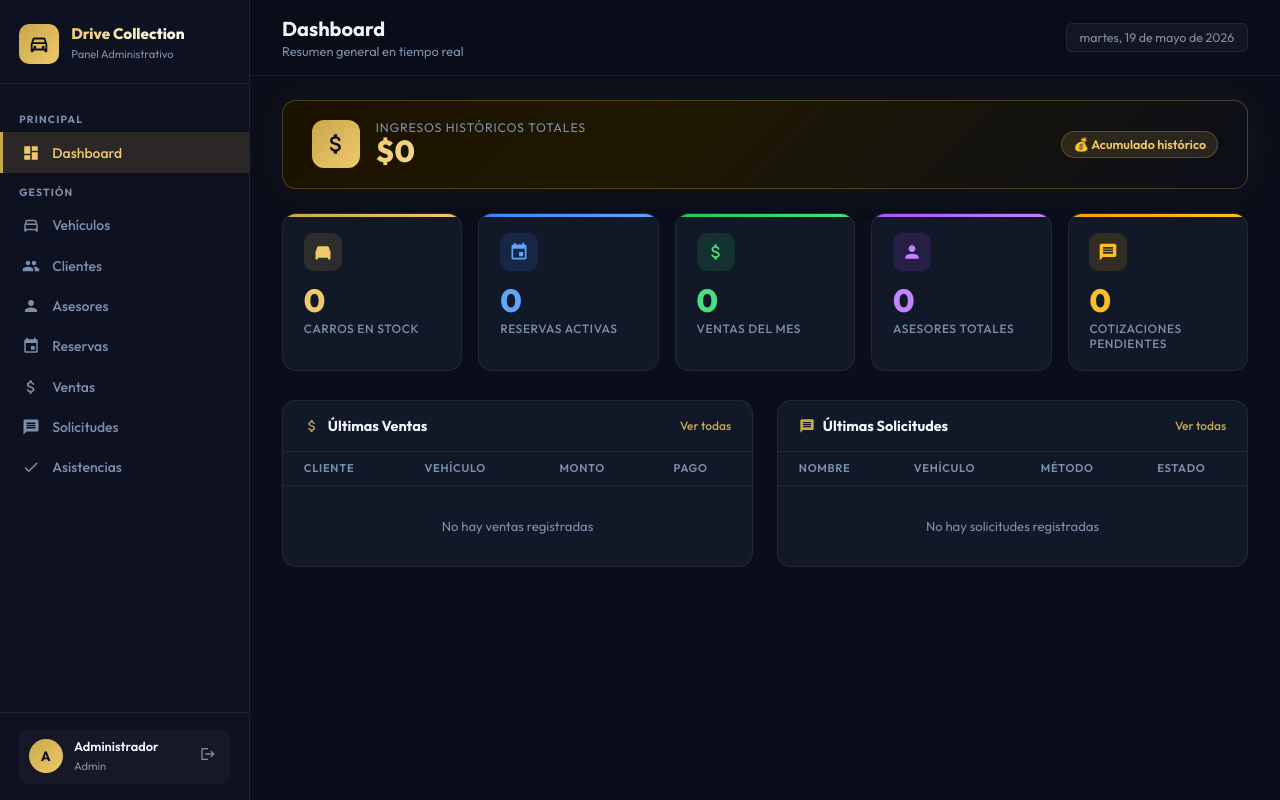
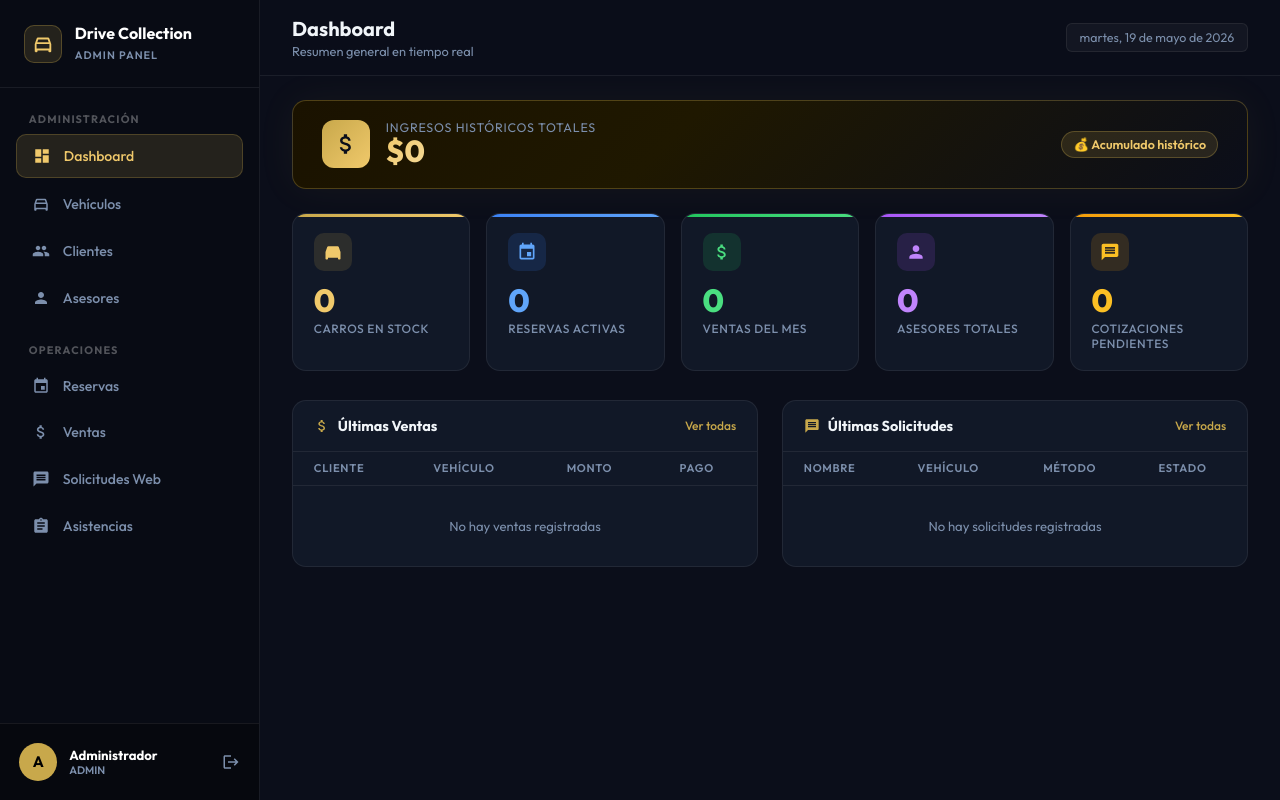
Before and after one commit to Quiwi02/DriveCollection, a PHP site: page /views/dashboard.php in a window 1280 px wide. Run offline with PHP 8.4, Linux system fonts and the light colour scheme; a user stored in the database is signed in; data comes from the database, SQL or seed files in the repository; data that the repository does not hold is empty.

Commit message:
Commit final: "Arreglos finales completos"

```diff
--- a/assetes/css/dashboard.css
+++ b/assetes/css/dashboard.css
@@ -19,7 +19,7 @@
     --success:      #22c55e;
     --warning:      #f59e0b;
     --info:         #3b82f6;
-    --sidebar-w:    250px;
+    --sidebar-w:    260px;
 }
 
 body {
@@ -33,108 +33,94 @@ body {
 /* ── SIDEBAR ─────────────────────────────────────────────── */
 .sidebar {
     width: var(--sidebar-w);
-    background: var(--sidebar-bg);
+    background: #080b14;
     border-right: 1px solid var(--border);
     display: flex;
     flex-direction: column;
     position: fixed;
-    top: 0; left: 0; bottom: 0;
+    top: 0; bottom: 0; left: 0;
     z-index: 100;
-    transition: transform .3s ease;
 }
 
 .sidebar-brand {
-    padding: 1.5rem 1.2rem 1.2rem;
+    padding: 1.5rem;
+    display: flex;
+    align-items: center;
+    gap: .8rem;
     border-bottom: 1px solid var(--border);
-    display: flex; align-items: center; gap: .75rem;
 }
-
 .brand-logo {
-    width: 40px; height: 40px;
-    background: linear-gradient(135deg, var(--accent), var(--accent-light));
+    width: 38px; height: 38px;
+    background: var(--accent-glow);
+    border: 1px solid rgba(200, 168, 75, 0.3);
     border-radius: 10px;
     display: flex; align-items: center; justify-content: center;
-    flex-shrink: 0;
 }
-
-.brand-logo svg { width: 22px; height: 22px; fill: #0b0e1a; }
-
-.brand-text h2 {
-    font-size: .95rem; font-weight: 800;
-    background: linear-gradient(135deg, var(--accent-light), #fff);
-    -webkit-background-clip: text; -webkit-text-fill-color: transparent;
-    line-height: 1.1;
-}
-
-.brand-text span {
-    font-size: .7rem; color: var(--muted); font-weight: 400;
-}
+.brand-logo svg { width: 22px; height: 22px; fill: var(--accent-light); }
+.brand-text h2 { font-size: 1rem; font-weight: 700; color: #fff; line-height: 1.2; }
+.brand-text span { font-size: .68rem; color: var(--muted); font-weight: 600; text-transform: uppercase; letter-spacing: 1px; }
 
 .sidebar-nav {
-    flex: 1; padding: 1rem 0; overflow-y: auto;
+    flex: 1;
+    padding: 1.5rem 1rem;
+    overflow-y: auto;
 }
-
 .nav-label {
-    font-size: .65rem; font-weight: 700; letter-spacing: 1.2px;
-    color: var(--muted); text-transform: uppercase;
-    padding: .8rem 1.2rem .4rem;
+    font-size: .68rem;
+    font-weight: 700;
+    text-transform: uppercase;
+    letter-spacing: 1.2px;
+    color: rgba(255,255,255,0.3);
+    margin: 1.5rem 0 .5rem .8rem;
 }
+.nav-label:first-of-type { margin-top: 0; }
 
 .nav-item {
-    display: flex; align-items: center; gap: .75rem;
-    padding: .7rem 1.2rem;
+    display: flex;
+    align-items: center;
+    gap: .8rem;
+    padding: .75rem 1rem;
     color: var(--muted);
     text-decoration: none;
-    font-size: .875rem; font-weight: 500;
-    border-left: 3px solid transparent;
-    transition: all .2s;
-    cursor: pointer;
+    border-radius: 10px;
+    font-size: .88rem;
+    font-weight: 500;
+    transition: all .25s;
+    margin-bottom: .3rem;
 }
-
-.nav-item svg { width: 18px; height: 18px; fill: currentColor; flex-shrink: 0; }
-
-.nav-item:hover {
-    color: var(--text);
+.nav-item svg { width: 18px; height: 18px; fill: currentColor; }
+.nav-item:hover, .nav-item.active {
+    color: #fff;
     background: rgba(255,255,255,.04);
 }
-
 .nav-item.active {
+    background: var(--accent-glow);
     color: var(--accent-light);
-    border-left-color: var(--accent);
-    background: var(--accent-glow);
+    border: 1px solid rgba(200, 168, 75, 0.25);
 }
 
 .sidebar-footer {
-    padding: 1rem 1.2rem;
+    padding: 1.2rem;
     border-top: 1px solid var(--border);
+    background: #06080e;
 }
-
-.user-info {
-    display: flex; align-items: center; gap: .7rem;
-    padding: .6rem;
-    border-radius: 10px;
-    background: rgba(255,255,255,.03);
+.user-info { display: flex; align-items: center; gap: .75rem; position: relative; }
+.user-avatar {
+    width: 38px; height: 38px; border-radius: 50%;
+    background: var(--accent); color: #000;
+    display: flex; align-items: center; justify-content: center;
+    font-weight: 700; font-size: .95rem;
 }
-
-.user-avatar {
-    width: 34px; height: 34px; border-radius: 50%;
-    background: linear-gradient(135deg, var(--accent), var(--accent-light));
-    display: flex; align-items: center; justify-content: center;
-    font-size: .85rem; font-weight: 700; color: #0b0e1a;
-    flex-shrink: 0;
-}
-
 .user-details { flex: 1; min-width: 0; }
-.user-details strong { display: block; font-size: .8rem; font-weight: 600; color: var(--text); white-space: nowrap; overflow: hidden; text-overflow: ellipsis; }
-.user-details span { font-size: .7rem; color: var(--muted); }
-
+.user-details strong { display: block; font-size: .82rem; color: #fff; white-space: nowrap; overflow: hidden; text-overflow: ellipsis; }
+.user-details span { display: block; font-size: .68rem; color: var(--muted); text-transform: uppercase; font-weight: 600; }
 .btn-logout {
-    background: none; border: none; cursor: pointer;
-    color: var(--muted); padding: 4px;
+    background: transparent; border: none; cursor: pointer;
+    color: var(--muted); display: flex; align-items: center; justify-content: center;
     transition: color .2s;
 }
 .btn-logout:hover { color: var(--danger); }
-.btn-logout svg { width: 16px; height: 16px; fill: currentColor; }
+.btn-logout svg { width: 18px; height: 18px; fill: currentColor; }
 
 /* ── MAIN ────────────────────────────────────────────────── */
 .main {
--- a/views/dashboard.php
+++ b/views/dashboard.php
@@ -63,60 +63,59 @@ $ultimasSolicitudes = $stmtSolicitudes->fetchAll();
 <!-- ═══════════════════════════════════════
      SIDEBAR
 ═══════════════════════════════════════ -->
-<aside class="sidebar" id="sidebar">
-
+<aside class="sidebar">
     <div class="sidebar-brand">
         <div class="brand-logo">
-            <svg viewBox="0 0 24 24"><path d="M18.92 6.01C18.72 5.42 18.16 5 17.5 5h-11c-.66 0-1.21.42-1.42 1.01L3 12v8c0 .55.45 1 1 1h1c.55 0 1-.45 1-1v-1h12v1c0 .55.45 1 1 1h1c.55 0 1-.45 1-1v-8l-2.08-5.99zM6.85 7h10.29l1.08 3.11H5.77L6.85 7zM19 17H5v-5h14v5zM7.5 14c-.83 0-1.5.67-1.5 1.5S6.67 17 7.5 17 9 16.33 9 15.5 8.33 14 7.5 14zm9 0c-.83 0-1.5.67-1.5 1.5s.67 1.5 1.5 1.5 1.5-.67 1.5-1.5-.67-1.5-1.5-1.5z"/></svg>
+            <svg viewBox="0 0 24 24"><path d="M18.92 6.01C18.72 5.42 18.16 5 17.5 5h-11c-.66 0-1.21.42-1.42 1.01L3 12v8c0 .55.45 1 1 1h1c.55 0 1-.45 1-1v-1h12v1c0 .55.45 1 1 1h1c.55 0 1-.45 1-1v-8l-2.08-5.99zM6.85 7h10.29l1.08 3.11H5.77L6.85 7zM19 17H5v-5h14v5z"/></svg>
         </div>
         <div class="brand-text">
             <h2>Drive Collection</h2>
-            <span>Panel Administrativo</span>
+            <span>Admin Panel</span>
         </div>
     </div>
 
     <nav class="sidebar-nav">
-        <div class="nav-label">Principal</div>
+        <div class="nav-label">Administración</div>
 
-        <a href="dashboard.php" class="nav-item active" id="nav-dashboard">
+        <a href="dashboard.php" class="nav-item active">
             <svg viewBox="0 0 24 24"><path d="M3 13h8V3H3v10zm0 8h8v-6H3v6zm10 0h8V11h-8v10zm0-18v6h8V3h-8z"/></svg>
             Dashboard
         </a>
 
-        <div class="nav-label">Gestión</div>
-
-        <a href="vehiculos.php" class="nav-item" id="nav-vehiculos">
+        <a href="vehiculos.php" class="nav-item">
             <svg viewBox="0 0 24 24"><path d="M18.92 6.01C18.72 5.42 18.16 5 17.5 5h-11c-.66 0-1.21.42-1.42 1.01L3 12v8c0 .55.45 1 1 1h1c.55 0 1-.45 1-1v-1h12v1c0 .55.45 1 1 1h1c.55 0 1-.45 1-1v-8l-2.08-5.99zM6.85 7h10.29l1.08 3.11H5.77L6.85 7zM19 17H5v-5h14v5z"/></svg>
             Vehículos
         </a>
 
-        <a href="clientes.php" class="nav-item" id="nav-clientes">
+        <a href="clientes.php" class="nav-item">
             <svg viewBox="0 0 24 24"><path d="M16 11c1.66 0 2.99-1.34 2.99-3S17.66 5 16 5c-1.66 0-3 1.34-3 3s1.34 3 3 3zm-8 0c1.66 0 2.99-1.34 2.99-3S9.66 5 8 5C6.34 5 5 6.34 5 8s1.34 3 3 3zm0 2c-2.33 0-7 1.17-7 3.5V19h14v-2.5c0-2.33-4.67-3.5-7-3.5zm8 0c-.29 0-.62.02-.97.05 1.16.84 1.97 1.97 1.97 3.45V19h6v-2.5c0-2.33-4.67-3.5-7-3.5z"/></svg>
             Clientes
         </a>
 
-        <a href="asesores.php" class="nav-item" id="nav-asesores">
+        <a href="asesores.php" class="nav-item">
             <svg viewBox="0 0 24 24"><path d="M12 12c2.21 0 4-1.79 4-4s-1.79-4-4-4-4 1.79-4 4 1.79 4 4 4zm0 2c-2.67 0-8 1.34-8 4v2h16v-2c0-2.66-5.33-4-8-4z"/></svg>
             Asesores
         </a>
 
-        <a href="reservas.php" class="nav-item" id="nav-reservas">
+        <div class="nav-label">Operaciones</div>
+
+        <a href="reservas.php" class="nav-item">
             <svg viewBox="0 0 24 24"><path d="M17 12h-5v5h5v-5zM16 1v2H8V1H6v2H5c-1.11 0-1.99.9-1.99 2L3 19c0 1.1.89 2 2 2h14c1.1 0 2-.9 2-2V5c0-1.1-.9-2-2-2h-1V1h-2zm3 18H5V8h14v11z"/></svg>
             Reservas
         </a>
 
-        <a href="ventas.php" class="nav-item" id="nav-ventas">
+        <a href="ventas.php" class="nav-item">
             <svg viewBox="0 0 24 24"><path d="M11.8 10.9c-2.27-.59-3-1.2-3-2.15 0-1.09 1.01-1.85 2.7-1.85 1.78 0 2.44.85 2.5 2.1h2.21c-.07-1.72-1.12-3.3-3.21-3.81V3h-3v2.16c-1.94.42-3.5 1.68-3.5 3.61 0 2.31 1.91 3.46 4.7 4.13 2.5.6 3 1.48 3 2.41 0 .69-.49 1.79-2.7 1.79-2.06 0-2.87-.92-2.98-2.1h-2.2c.12 2.19 1.76 3.42 3.68 3.83V21h3v-2.15c1.95-.37 3.5-1.5 3.5-3.55 0-2.84-2.43-3.81-4.7-4.4z"/></svg>
             Ventas
         </a>
 
-        <a href="solicitudes.php" class="nav-item" id="nav-solicitudes">
+        <a href="solicitudes.php" class="nav-item">
             <svg viewBox="0 0 24 24"><path d="M20 2H4c-1.1 0-2 .9-2 2v18l4-4h14c1.1 0 2-.9 2-2V4c0-1.1-.9-2-2-2zm-2 12H6v-2h12v2zm0-3H6V9h12v2zm0-3H6V6h12v2z"/></svg>
-            Solicitudes
+            Solicitudes Web
         </a>
 
-        <a href="asistencias.php" class="nav-item" id="nav-asistencias">
-            <svg viewBox="0 0 24 24"><path d="M9 16.17L4.83 12l-1.42 1.41L9 19 21 7l-1.41-1.41z"/></svg>
+        <a href="asistencias.php" class="nav-item">
+            <svg viewBox="0 0 24 24"><path d="M19 3h-4.18C14.4 1.84 13.3 1 12 1c-1.3 0-2.4.84-2.82 2H5c-1.1 0-2 .9-2 2v14c0 1.1.9 2 2 2h14c1.1 0 2-.9 2-2V5c0-1.1-.9-2-2-2zm-7 0c.55 0 1 .45 1 1s-.45 1-1 1-1-.45-1-1 .45-1 1-1zm2 14H7v-2h7v2zm3-4H7v-2h10v2zm0-4H7V7h10v2z"/></svg>
             Asistencias
         </a>
     </nav>
@@ -135,7 +134,6 @@ $ultimasSolicitudes = $stmtSolicitudes->fetchAll();
             </a>
         </div>
     </div>
-
 </aside>
 
 <!-- ═══════════════════════════════════════
```
Also changed, not shown: assetes/css/vehiculos.css (+7 -0 lines), caso.md (deleted, +0 -2 lines), views/home.php (+30 -12 lines), uploads/img_6a0bd7339fd044.10383029.jpg (added).
